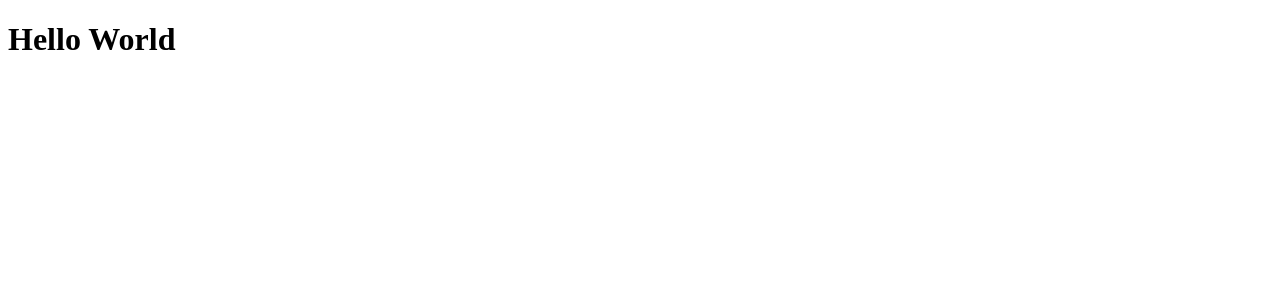
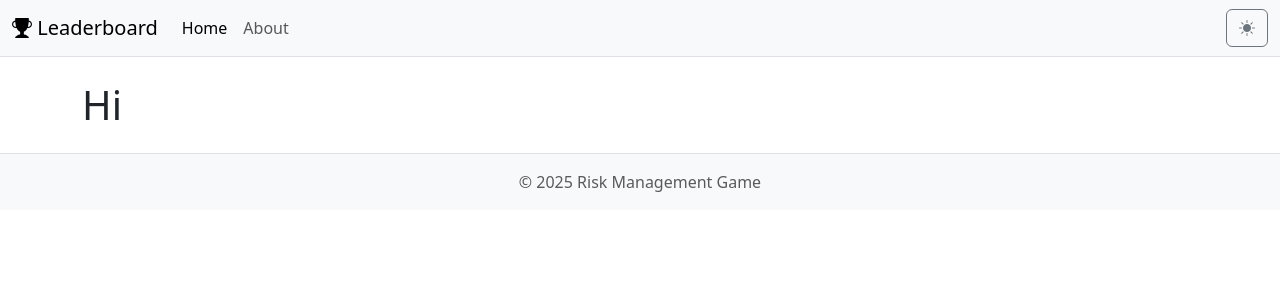
Before and after one commit to tinotenda0/leaderboard, a Django app: page / in a window 1280 px wide. Shown: the top 300 px of the page. Run offline with Django 5.2, Linux system fonts and the light colour scheme.

Commit message:
Added header and footer

```diff
--- /dev/null
+++ b/app/templates/base.html
@@ -0,0 +1,98 @@
+{% load static %}
+<!DOCTYPE html>
+<html lang="en" data-bs-theme="light">
+
+<head>
+    <meta charset="UTF-8">
+    <meta name="viewport" content="width=device-width, initial-scale=1.0">
+    <meta name="description" content="A leaderboard application for the VR risk management game.">
+    <meta name="author" content="Risk Management Game">
+
+    <title>{% block title %}Leaderboard{% endblock %}</title>
+
+    <link rel="icon" href="{% static 'app/images/favicon.ico' %}">
+
+    {# Stylesheets #}
+    <link rel="stylesheet" href="{% static 'app/css/styles.css' %}">
+    <link href="https://cdn.jsdelivr.net/npm/bootstrap@5.3.8/dist/css/bootstrap.min.css" rel="stylesheet"
+        integrity="sha384-sRIl4kxILFvY47J16cr9ZwB07vP4J8+LH7qKQnuqkuIAvNWLzeN8tE5YBujZqJLB" crossorigin="anonymous">
+    <link rel="stylesheet" href="https://cdn.jsdelivr.net/npm/bootstrap-icons@1.11.3/font/bootstrap-icons.min.css">
+
+    {# JavaScript #}
+    <script src="https://cdn.jsdelivr.net/npm/bootstrap@5.3.8/dist/js/bootstrap.bundle.min.js"
+        integrity="sha384-FKyoEForCGlyvwx9Hj09JcYn3nv7wiPVlz7YYwJrWVcXK/BmnVDxM+D2scQbITxI"
+        crossorigin="anonymous"></script>
+</head>
+
+<body>
+    <header>
+        <nav class="navbar navbar-expand-lg bg-body-tertiary border-bottom">
+            <div class="container-fluid">
+                <a class="navbar-brand" href="{% url 'index' %}">
+                    <i class="bi bi-trophy-fill"></i>
+                    Leaderboard
+                </a>
+                <button class="navbar-toggler" type="button" data-bs-toggle="collapse"
+                    data-bs-target="#navbarSupportedContent" aria-controls="navbarSupportedContent"
+                    aria-expanded="false" aria-label="Toggle navigation">
+                    <span class="navbar-toggler-icon"></span>
+                </button>
+                <div class="collapse navbar-collapse" id="navbarSupportedContent">
+                    <ul class="navbar-nav me-auto mb-2 mb-lg-0">
+                        <li class="nav-item">
+                            <a class="nav-link active" aria-current="page" href="{% url 'index' %}">Home</a>
+                        </li>
+                        <li class="nav-item">
+                            <a class="nav-link" href="#">About</a>
+                        </li>
+                    </ul>
+                    <div class="d-flex">
+                        <button id="theme-toggle" class="btn btn-outline-secondary">
+                            <i class="bi bi-sun-fill" id="theme-icon-light"></i>
+                            <i class="bi bi-moon-stars-fill d-none" id="theme-icon-dark"></i>
+                        </button>
+                    </div>
+                </div>
+            </div>
+        </nav>
+    </header>
+
+    <main class="container my-4">
+        {% block content %}{% endblock %}
+    </main>
+
+    <footer class="footer mt-auto py-3 bg-body-tertiary border-top">
+        <div class="container text-center">
+            <span class="text-muted">© 2025 Risk Management Game</span>
+        </div>
+    </footer>
+
+    <script>
+        (function () {
+            'use strict';
+
+            const themeToggleBtn = document.getElementById('theme-toggle');
+            const lightIcon = document.getElementById('theme-icon-light');
+            const darkIcon = document.getElementById('theme-icon-dark');
+            const htmlEl = document.documentElement;
+
+            function setTheme(theme) {
+                htmlEl.setAttribute('data-bs-theme', theme);
+                lightIcon.classList.toggle('d-none', theme === 'dark');
+                darkIcon.classList.toggle('d-none', theme === 'light');
+                localStorage.setItem('theme', theme);
+            }
+
+            themeToggleBtn.addEventListener('click', () => {
+                const currentTheme = htmlEl.getAttribute('data-bs-theme');
+                setTheme(currentTheme === 'light' ? 'dark' : 'light');
+            });
+
+            // Set initial theme on page load
+            const storedTheme = localStorage.getItem('theme') || 'light';
+            setTheme(storedTheme);
+        })();
+    </script>
+</body>
+
+</html>
--- a/app/templates/index.html
+++ b/app/templates/index.html
@@ -1,11 +1,7 @@
-<!DOCTYPE html>
-<html lang="en">
-<head>
-    <meta charset="UTF-8">
-    <meta name="viewport" content="width=device-width, initial-scale=1.0">
-    <title>Document</title>
-</head>
-<body>
-<h1>Hello World</h1>
-</body>
-</html>
+{% extends 'base.html' %}
+{% block title %}Leaderboard{% endblock %}
+{% block content %}
+
+<h1>Hi</h1>
+
+{% endblock %}
```
Also changed, not shown: app/templates/styles.css (added, +10 -0 lines), app/static/css/styles.css (added).
